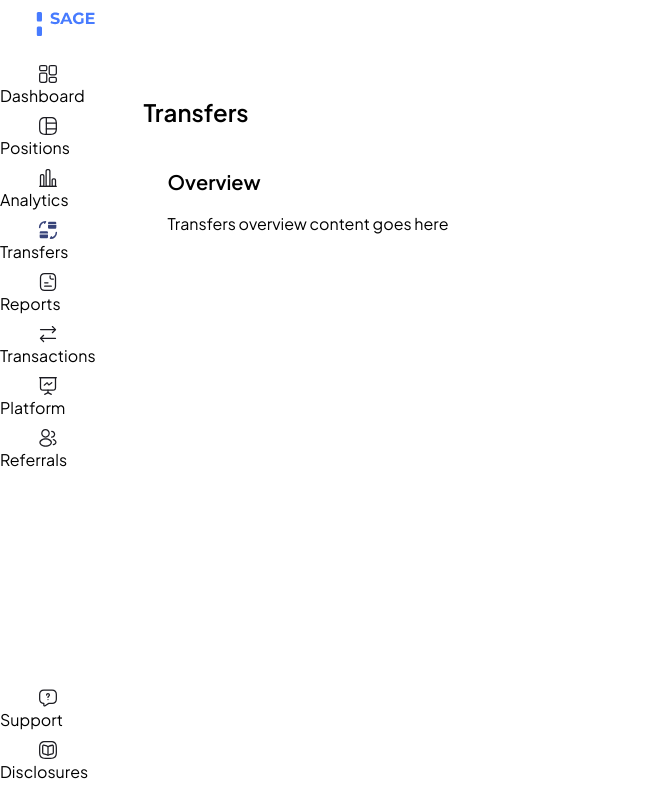
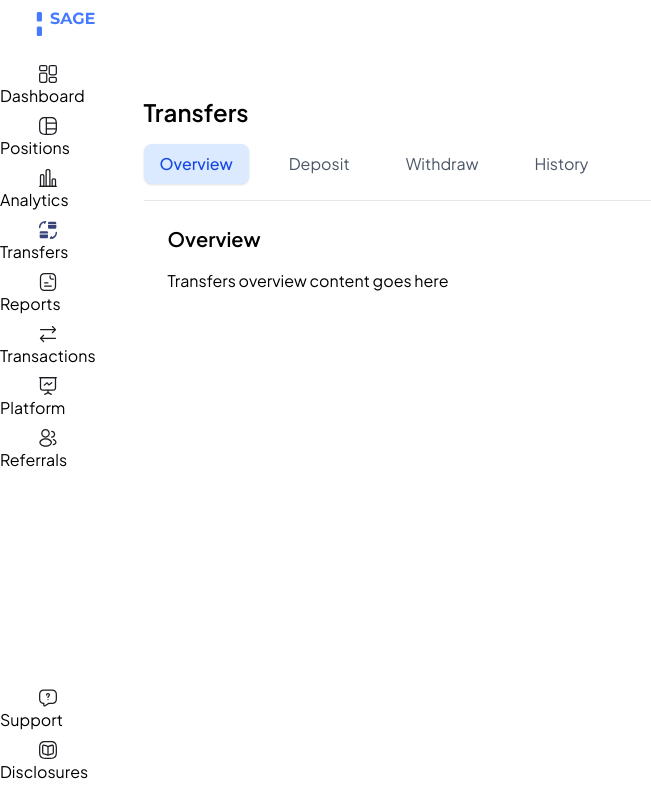
Before and after one commit to YuriiKovalov/money-transfers, an Angular app: page /transfers/overview in a window 1280 px wide. Shown: the whole page, without its empty margins (0-651 px from the left). Built offline with nearby package versions, Linux system fonts and the light colour scheme.

Commit message:
feat: tabs generic component

```diff
--- a/src/app/layout/sidebar/sidebar.html
+++ b/src/app/layout/sidebar/sidebar.html
@@ -1,6 +1,6 @@
 <nav class="h-full flex flex-col py-4">
   <ul class="space-y-2 flex-1">
-    @for (item of topItems$(); track item.label) {
+    @for (item of $topItems(); track item.label) {
       <li [routerLink]="item.route" class="cursor-pointer">
         <a class="flex flex-col items-center justify-center gap-3">
           <img [src]="item.icon" [alt]="item.label" class="w-5 h-5" />
@@ -11,7 +11,7 @@
   </ul>
 
   <ul class="space-y-2 mt-auto">
-    @for (item of bottomItems$(); track item.label) {
+    @for (item of $bottomItems(); track item.label) {
       <li [routerLink]="item.route">
         <a class="flex flex-col items-center justify-center gap-3">
           <img [src]="item.icon" [alt]="item.label" class="w-5 h-5" />
--- a/src/app/layout/sidebar/sidebar.ts
+++ b/src/app/layout/sidebar/sidebar.ts
@@ -1,4 +1,4 @@
-import { Component, computed } from '@angular/core';
+import { Component, signal } from '@angular/core';
 import { RouterLink } from '@angular/router';
 import { ROUTES } from '../../core/constants/routes.constants';
 
@@ -35,7 +35,11 @@ export const SIDEBAR_NAVIGATION_ITEMS: NavigationItem[] = [
   styleUrl: './sidebar.scss',
 })
 export class Sidebar {
-  readonly topItems$ = computed(() => SIDEBAR_NAVIGATION_ITEMS.filter(item => !item.alignBottom));
+  readonly $topItems = signal<NavigationItem[]>(
+    SIDEBAR_NAVIGATION_ITEMS.filter(item => !item.alignBottom)
+  );
 
-  readonly bottomItems$ = computed(() => SIDEBAR_NAVIGATION_ITEMS.filter(item => item.alignBottom));
+  readonly $bottomItems = signal<NavigationItem[]>(
+    SIDEBAR_NAVIGATION_ITEMS.filter(item => item.alignBottom)
+  );
 }
--- a/src/app/pages/transfers/transfers.html
+++ b/src/app/pages/transfers/transfers.html
@@ -1,4 +1,5 @@
 <div class="p-6">
   <h1 class="text-2xl font-bold mb-4">Transfers</h1>
+  <app-tabs [tabs]="tabs" [activeTab]="$activeTab()" (tabChange)="onTabChange($event)" />
   <router-outlet />
 </div>
--- a/src/app/pages/transfers/transfers.ts
+++ b/src/app/pages/transfers/transfers.ts
@@ -1,10 +1,42 @@
-import { Component } from '@angular/core';
-import { RouterOutlet } from '@angular/router';
+import { Component, inject } from '@angular/core';
+import { toSignal } from '@angular/core/rxjs-interop';
+import { ActivatedRoute, NavigationEnd, Router, RouterOutlet } from '@angular/router';
+import { filter, map, startWith } from 'rxjs';
+import { TRANSFERS_ROUTES } from '../../core/constants/routes.constants';
+import { TabItem, TabsComponent } from '../../shared/components/tabs/tabs';
 
 @Component({
   selector: 'app-transfers',
-  imports: [RouterOutlet],
+  imports: [RouterOutlet, TabsComponent],
   templateUrl: './transfers.html',
   styleUrl: './transfers.scss',
 })
-export class Transfers {}
+export class Transfers {
+  private readonly router = inject(Router);
+  private readonly activatedRoute = inject(ActivatedRoute);
+
+  readonly tabs: TabItem[] = [
+    { label: 'Overview', route: TRANSFERS_ROUTES.OVERVIEW },
+    { label: 'Deposit', route: TRANSFERS_ROUTES.DEPOSIT },
+    { label: 'Withdraw', route: TRANSFERS_ROUTES.WITHDRAW },
+    { label: 'History', route: TRANSFERS_ROUTES.HISTORY },
+  ];
+
+  readonly $activeTab = toSignal(
+    this.router.events.pipe(
+      filter(event => event instanceof NavigationEnd),
+      map(() => this.getActiveRoute()),
+      startWith(this.getActiveRoute())
+    ),
+    { initialValue: TRANSFERS_ROUTES.OVERVIEW }
+  );
+
+  onTabChange(route: string): void {
+    this.router.navigate([route], { relativeTo: this.activatedRoute });
+  }
+
+  private getActiveRoute(): string {
+    const childRoute = this.activatedRoute.firstChild;
+    return childRoute?.snapshot?.url?.[0]?.path || TRANSFERS_ROUTES.OVERVIEW;
+  }
+}
--- /dev/null
+++ b/src/app/shared/components/tabs/tabs.ts
@@ -0,0 +1,41 @@
+import { Component, input, output } from '@angular/core';
+
+export interface TabItem {
+  label: string;
+  route: string;
+}
+
+@Component({
+  selector: 'app-tabs',
+  imports: [],
+  template: `
+    <nav class="flex gap-6 mb-4">
+      @for (tab of $tabs(); track tab.route) {
+        <button
+          type="button"
+          [class]="
+            $activeTab() === tab.route
+              ? 'px-4 py-2 rounded-lg bg-blue-100 text-blue-700 font-medium shadow-sm'
+              : 'px-4 py-2 text-gray-600 hover:text-gray-900'
+          "
+          (click)="onTabClick(tab.route)"
+        >
+          {{ tab.label }}
+        </button>
+      }
+    </nav>
+    <div class="border-b border-gray-200"></div>
+  `,
+  styles: [],
+})
+export class TabsComponent {
+  $tabs = input.required<TabItem[]>({ alias: 'tabs' });
+  $activeTab = input.required<string>({ alias: 'activeTab' });
+  tabChange = output<string>();
+
+  onTabClick(route: string): void {
+    if (this.$activeTab() !== route) {
+      this.tabChange.emit(route);
+    }
+  }
+}
```
